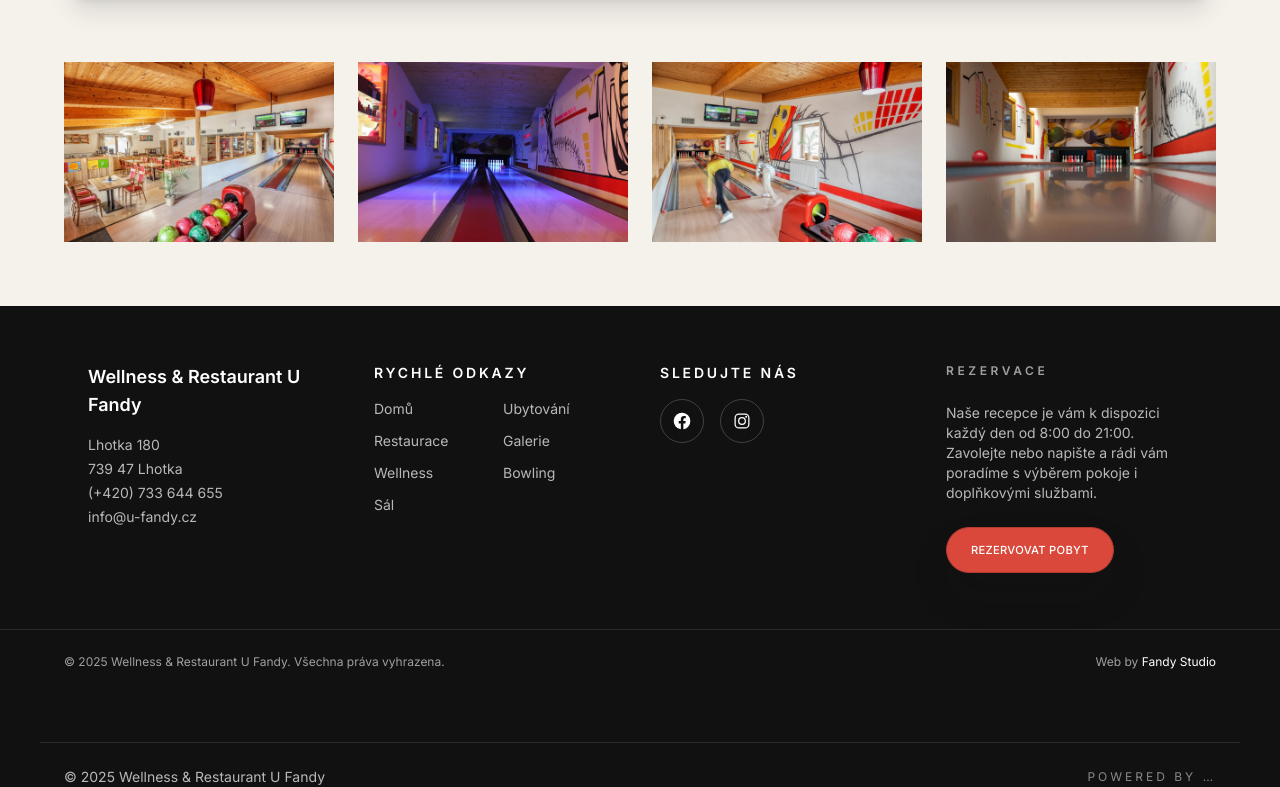
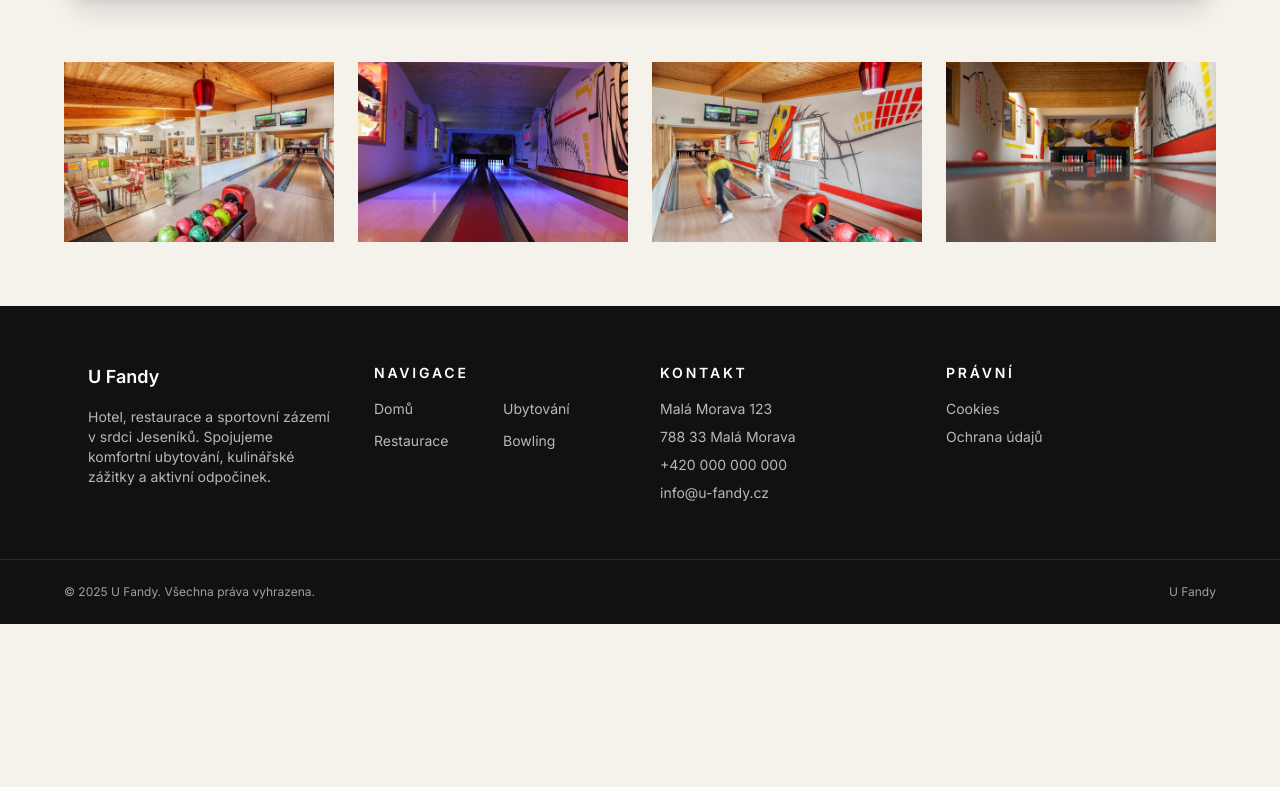
Before and after one commit to domin211/U-Fandy-Web, a Next.js app: page /bowling in a window 1280 px wide. Shown: the part 528-1315 px from the top of the page. After the commit the page ends 1152 px from the top, so only its background shows below. Built offline with nearby package versions, Linux system fonts and the light colour scheme; a web font is replaced by a local one.

Commit message:
Fix locale-prefixed navigation links

```diff
--- a/components/Footer.tsx
+++ b/components/Footer.tsx
@@ -1,47 +1,51 @@
 'use client';
 
 import Link from 'next/link';
+import { useLocale } from 'next-intl';
 
-const brandName = 'Wellness & Restaurant U Fandy';
+import { useDictionary } from '@/lib/i18n/dictionary-context';
 
-const focusStyles =
-  'transition hover:text-brand-light focus-visible:outline focus-visible:outline-2 focus-visible:outline-offset-2 focus-visible:outline-brand-light';
+function resolveContactItem(item: string) {
+  const trimmed = item.trim();
 
-const quickLinks = [
-  { href: '/', label: 'Domů' },
-  { href: '/ubytovani', label: 'Ubytování' },
-  { href: '/restaurace', label: 'Restaurace' },
-  { href: '/galerie', label: 'Galerie' },
-  { href: '/wellness', label: 'Wellness' },
-  { href: '/bowling', label: 'Bowling' },
-  { href: '/sal', label: 'Sál' }
-] as const;
+  if (trimmed.includes('@')) {
+    const href = `mailto:${trimmed}`;
+    return { href, label: trimmed } as const;
+  }
 
-const socialLinks = [
-  {
-    href: 'https://www.facebook.com/',
-    label: 'Facebook',
-    icon: (
-      <svg aria-hidden="true" viewBox="0 0 24 24" fill="currentColor" className="h-5 w-5">
-        <path d="M22 12A10 10 0 1 0 10.59 21.9v-6.91H8.08V12h2.51V9.8c0-2.48 1.48-3.85 3.74-3.85 1.08 0 2.22.19 2.22.19v2.43h-1.25c-1.24 0-1.63.77-1.63 1.56V12h2.77l-.44 2.99h-2.33v6.91A10 10 0 0 0 22 12" />
-      </svg>
-    )
-  },
-  {
-    href: 'https://www.instagram.com/',
-    label: 'Instagram',
-    icon: (
-      <svg aria-hidden="true" viewBox="0 0 24 24" fill="none" stroke="currentColor" strokeWidth="1.5" className="h-5 w-5">
-        <rect x="3.75" y="3.75" width="16.5" height="16.5" rx="4.5" />
-        <circle cx="12" cy="12" r="4" />
-        <circle cx="17" cy="7" r="1.2" fill="currentColor" stroke="none" />
-      </svg>
-    )
+  const numeric = trimmed.replace(/[^+\d]/g, '');
+  if (numeric.length >= 5 && /^\+?\d+$/.test(numeric)) {
+    const href = `tel:${numeric}`;
+    return { href, label: trimmed } as const;
   }
-] as const;
+
+  return null;
+}
 
 export default function Footer() {
+  const dictionary = useDictionary();
+  const locale = useLocale();
+  const { brandName, footer } = dictionary.common;
   const currentYear = new Date().getFullYear();
+
+  const focusStyles =
+    'transition hover:text-brand-light focus-visible:outline focus-visible:outline-2 focus-visible:outline-offset-2 focus-visible:outline-brand-light';
+
+  const localePrefix = `/${locale}`;
+  const localizeHref = (href: string) => {
+    if (!href.startsWith('/')) {
+      return href;
+    }
+
+    if (href === '/') {
+      return localePrefix;
+    }
+
+    const normalized = href.replace(/^\/+/, '');
+    return `${localePrefix}/${normalized}`;
+  };
+
+  const rightsText = footer.rights.replace('{year}', currentYear.toString());
 
   return (
     <footer className="border-t border-black/20 bg-topbar text-white">
@@ -49,37 +53,18 @@ export default function Footer() {
         <div className="grid gap-10 text-sm text-white/70 md:grid-cols-2 lg:grid-cols-4">
           <div className="space-y-4">
             <p className="text-lg font-semibold text-white">{brandName}</p>
-            <address className="space-y-1 not-italic">
-              <p>Lhotka 180</p>
-              <p>739 47 Lhotka</p>
-              <p>
-                <a
-                  href="tel:+420733644655"
-                  className={focusStyles}
-                  aria-label="Zavolat na telefonní číslo +420 733 644 655"
-                >
-                  (+420) 733 644 655
-                </a>
-              </p>
-              <p>
-                <a
-                  href="mailto:info@u-fandy.cz"
-                  className={focusStyles}
-                  aria-label="Napsat na e-mail info@u-fandy.cz"
-                >
-                  info@u-fandy.cz
-                </a>
-              </p>
-            </address>
+            <p>{footer.description}</p>
           </div>
 
           <div>
-            <p className="mb-4 text-sm font-semibold uppercase tracking-[0.2em] text-white">Rychlé odkazy</p>
-            <nav aria-label="Rychlé odkazy">
+            <p className="mb-4 text-sm font-semibold uppercase tracking-[0.2em] text-white">
+              {footer.navigation.title}
+            </p>
+            <nav aria-label={footer.navigation.title}>
               <ul className="grid gap-2 sm:grid-cols-2 sm:gap-3">
-                {quickLinks.map((link) => (
+                {footer.navigation.links.map((link) => (
                   <li key={link.href}>
-                    <Link href={link.href} className={focusStyles}>
+                    <Link href={localizeHref(link.href)} className={focusStyles}>
                       {link.label}
                     </Link>
                   </li>
@@ -89,53 +74,49 @@ export default function Footer() {
           </div>
 
           <div>
-            <p className="mb-4 text-sm font-semibold uppercase tracking-[0.2em] text-white">Sledujte nás</p>
-            <ul className="flex gap-4" aria-label="Sociální sítě">
-              {socialLinks.map((social) => (
-                <li key={social.href}>
-                  <a
-                    href={social.href}
-                    className="inline-flex h-11 w-11 items-center justify-center rounded-full border border-white/20 text-white transition hover:border-brand-light hover:text-brand-light focus-visible:outline focus-visible:outline-2 focus-visible:outline-offset-2 focus-visible:outline-brand-light"
-                    aria-label={social.label}
-                  >
-                    <span className="sr-only">{social.label}</span>
-                    {social.icon}
-                  </a>
+            <p className="mb-4 text-sm font-semibold uppercase tracking-[0.2em] text-white">
+              {footer.contact.title}
+            </p>
+            <ul className="space-y-2" aria-label={footer.contact.title}>
+              {footer.contact.items.map((item, index) => {
+                const link = resolveContactItem(item);
+
+                return (
+                  <li key={`${item}-${index}`}>
+                    {link ? (
+                      <a href={link.href} className={focusStyles}>
+                        {link.label}
+                      </a>
+                    ) : (
+                      <span>{item}</span>
+                    )}
+                  </li>
+                );
+              })}
+            </ul>
+          </div>
+
+          <div>
+            <p className="mb-4 text-sm font-semibold uppercase tracking-[0.2em] text-white">
+              {footer.legal.title}
+            </p>
+            <ul className="space-y-2" aria-label={footer.legal.title}>
+              {footer.legal.links.map((link) => (
+                <li key={link.href}>
+                  <Link href={localizeHref(link.href)} className={focusStyles}>
+                    {link.label}
+                  </Link>
                 </li>
               ))}
             </ul>
-          </div>
-
-          <div className="space-y-6 text-sm text-white/70">
-            <p className="text-xs font-semibold uppercase tracking-[0.3em] text-white/60">Rezervace</p>
-            <p>
-              Naše recepce je vám k dispozici každý den od 8:00 do 21:00. Zavolejte nebo napište a rádi vám poradíme s výběrem
-              pokoje i doplňkovými službami.
-            </p>
-            <Link href="/rezervovat-pobyt" className="btn-base btn-primary inline-flex text-[0.7rem]">
-              Rezervovat pobyt
-            </Link>
           </div>
         </div>
       </div>
 
       <div className="border-t border-white/10">
         <div className="container flex flex-col gap-3 py-6 text-xs text-white/60 sm:flex-row sm:items-center sm:justify-between">
-          <p>© {currentYear} {brandName}. Všechna práva vyhrazena.</p>
-          <p>
-            Web by{' '}
-            <a
-              href="https://www.u-fandy.cz"
-              className="text-white transition hover:text-brand focus-visible:outline focus-visible:outline-2 focus-visible:outline-offset-2 focus-visible:outline-brand"
-            >
-              Fandy Studio
-            </a>
-          </p>
-        </div>
-
-        <div className="container mt-12 flex flex-col gap-2 border-t border-white/10 pt-6 text-xs text-white/60 sm:flex-row sm:items-center sm:justify-between">
-          <p className="text-sm text-white/70">© {currentYear} {brandName}</p>
-          <p className="text-xs uppercase tracking-[0.25em] text-white/50">powered by …</p>
+          <p>{rightsText}</p>
+          <p>{brandName}</p>
         </div>
       </div>
     </footer>
--- a/components/Header.tsx
+++ b/components/Header.tsx
@@ -6,7 +6,6 @@ import { Montserrat } from 'next/font/google';
 import { useEffect, useMemo, useRef, useState } from 'react';
 import { useLocale } from 'next-intl';
 import { usePathname } from 'next/navigation';
-import { defaultLocale } from '@/lib/i18n/config';
 import type { NavLink } from '@/messages/schema';
 import LanguageSwitcher from './LanguageSwitcher';
 import { useDictionary } from '@/lib/i18n/dictionary-context';
@@ -84,14 +83,19 @@ export default function Header() {
     };
   }, []);
 
+  const localePrefix = `/${locale}`;
+
   const resolveHref = (href: string) => {
-    const localePrefix = locale === defaultLocale ? '' : `/${locale}`;
+    if (!href.startsWith('/')) {
+      return href;
+    }
 
     if (href === '/') {
-      return localePrefix || '/';
+      return localePrefix;
     }
 
-    return `${localePrefix}${href}`;
+    const normalized = href.replace(/^\/+/, '');
+    return `${localePrefix}/${normalized}`;
   };
 
   const isActive = (href: string) => {
```
